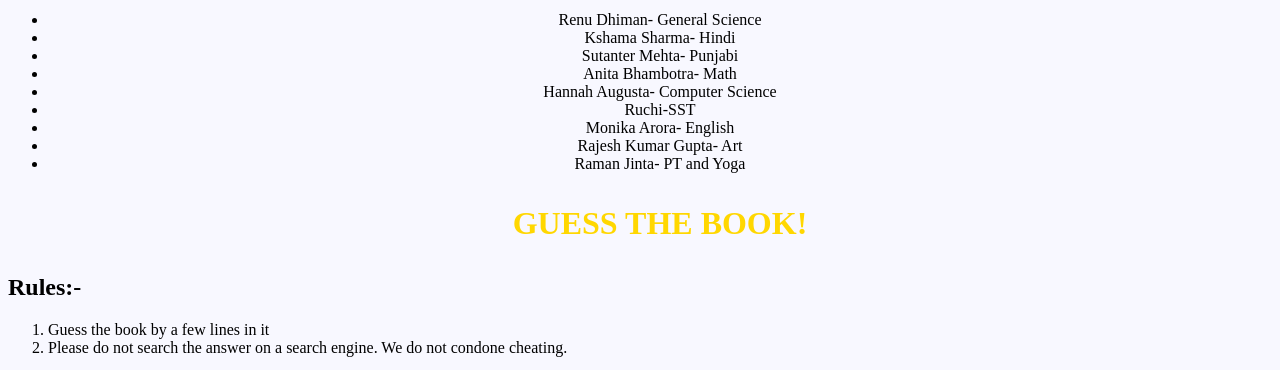
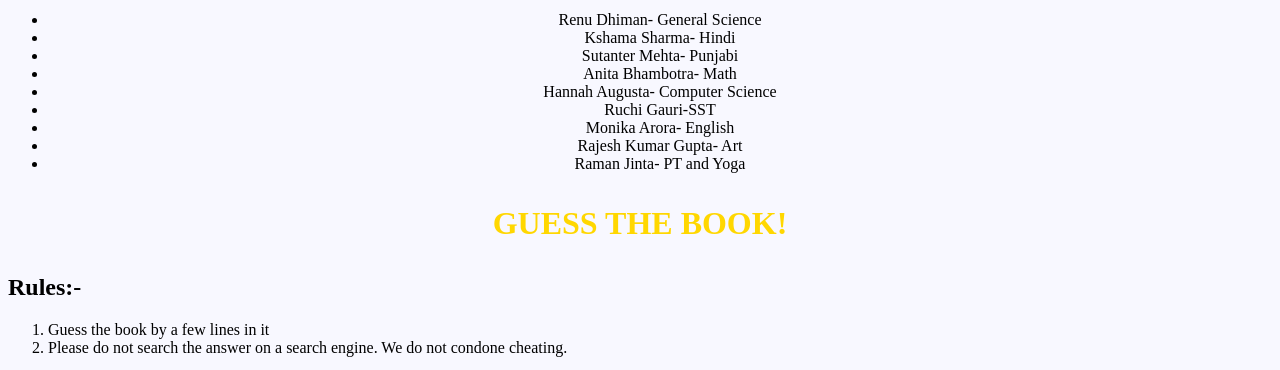
Before and after one commit to Artsy-Smartsy/My-class, a plain HTML site: page index.html in a window 1280 px wide. Shown: the part 727-1097 px from the top of the page. Drawn offline with Linux system fonts and the light colour scheme; grey boxes are pictures that could not be loaded.

Commit message:
Update index.html

```diff
--- a/index.html
+++ b/index.html
@@ -16,11 +16,11 @@
     <li>Sutanter Mehta- Punjabi </li>
       <li>Anita Bhambotra- Math</li>
       <li>Hannah Augusta- Computer Science</li>
-      <li>Ruchi-SST</li>
+      <li>Ruchi Gauri-SST</li>
       <li>Monika Arora- English</li>
       <li>Rajesh Kumar Gupta- Art</li>
       <li>Raman Jinta- PT and Yoga</li>
-
+  </ul>
 <h1><p style="color:gold;"> GUESS THE BOOK!</p></h1></center>
 <h2>Rules:-</h2>
 <p style="font-size=20px;"><ol>
```
